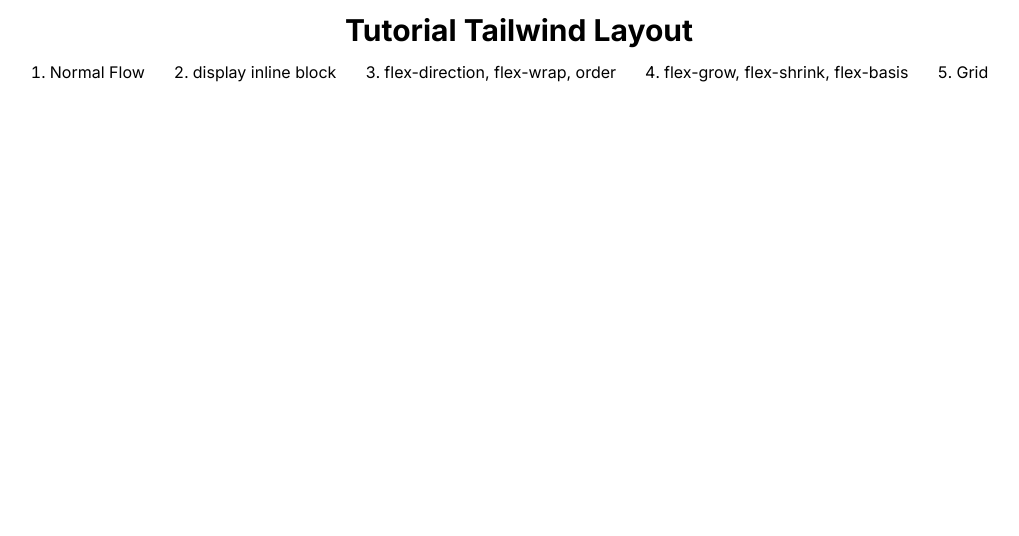
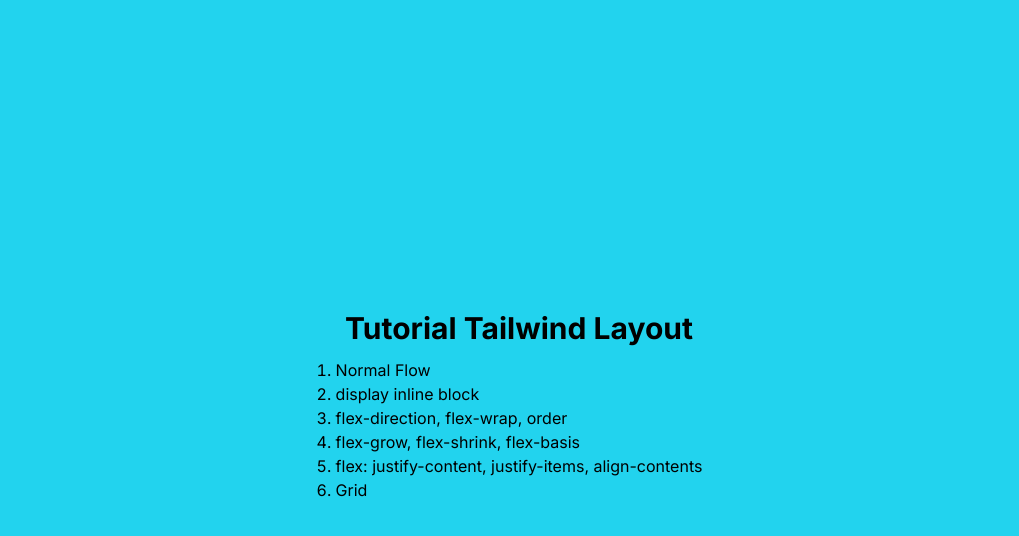
Before and after one commit to rayhannovelo/NextJS-Tailwind-Layout-Examples, a Next.js app: page / in a window 1280 px wide. Shown: the top 536 px of the page, without its empty margins (121-1140 px from the left). Built offline with nearby package versions, Linux system fonts and the light colour scheme.

Commit message:
optimize homepage

```diff
--- a/app/page.tsx
+++ b/app/page.tsx
@@ -2,10 +2,9 @@
 
 export default function Home() {
   return (
-    <div>
-      <h1 className="text-center my-3">Tutorial Tailwind Layout</h1>
-      <div className="flex justify-center">
-        <ol className="list-decimal flex space-x-12">
+    <div className="min-h-screen bg-cyan-400 flex flex-col justify-center items-center">
+      <h1 className="text-center py-3">Tutorial Tailwind Layout</h1>
+      <ol className="list-decimal">
         <li>
           <Link href="/normal-flow" className="hover:underline">
             Normal Flow
@@ -27,12 +26,16 @@
           </Link>
         </li>
         <li>
+          <Link href="/flex-alignment" className="hover:underline">
+            flex: justify-content, justify-items, align-contents
+          </Link>
+        </li>
+        <li>
           <Link href="/grid" className="hover:underline">
             Grid
           </Link>
         </li>
       </ol>
     </div>
-    </div>
   );
 }
```
Lines whose indentation alone changed are shown as unchanged.
